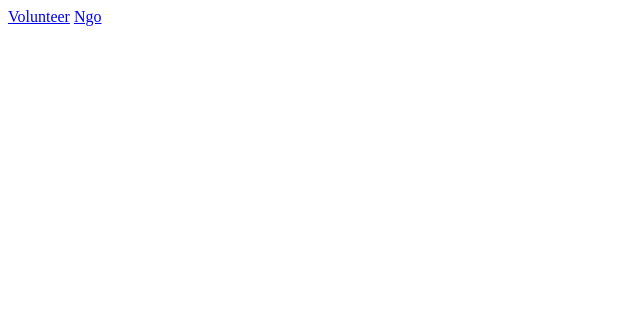
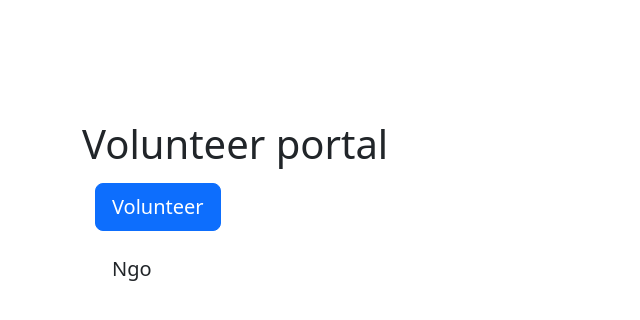
Before and after one commit to RaymanMoha/projectPortfolio, a Flask app: page / in a window 1280 px wide. Before the commit the part shown is almost empty. Shown: the top 320 px of the page, without its empty margins (0-640 px from the left). Run offline with Flask 3, Linux system fonts and the light colour scheme.

Commit message:
sep concerns

```diff
--- a/Templates/home.html
+++ b/Templates/home.html
@@ -3,9 +3,23 @@
 <head>
     <meta charset="UTF-8">
     <title>Welcome user!!</title>
+    <link href="https://cdn.jsdelivr.net/npm/bootstrap@5.3.0-alpha1/dist/css/bootstrap.min.css" rel="stylesheet" integrity="sha384-GLhlTQ8iRABdZLl6O3oVMWSktQOp6b7In1Zl3/Jr59b6EGGoI1aFkw7cmDA6j6gD" crossorigin="anonymous">
+    <script src="https://cdn.jsdelivr.net/npm/bootstrap@5.3.0-alpha1/dist/js/bootstrap.bundle.min.js" integrity="sha384-w76AqPfDkMBDXo30jS1Sgez6pr3x5MlQ1ZAGC+nuZB+EYdgRZgiwxhTBTkF7CXvN" crossorigin="anonymous"></script>
+    <link rel="stylesheet" href="home.css">
 </head>
 <body>
-    <a href="{{ url_for('loginVolunteer') }}" class="btn">Volunteer</a>
-    <a href="{{ url_for('loginNgo') }}" class="btn">Ngo</a>
+    <div class="background-image">
+        </br></br></br></br></br>
+        <div class="container">
+          <div class="item full-width">
+            <h1>Volunteer portal</h1></div>
+          <div class="item">
+            <a href="{{ url_for('loginVolunteer') }}" class="btn">
+              <button class="btn btn-primary text-nowrap btn-lg" type="button">Volunteer</button></a></div>
+          <div class="item">
+            <a href="{{ url_for('loginNgo') }}" class="btn">
+              <button class="btn btn-purple text-nowrap btn-lg" type="button">Ngo</button></a></div>
+          </div>
+    </div>
 </body>
 </html>
```
